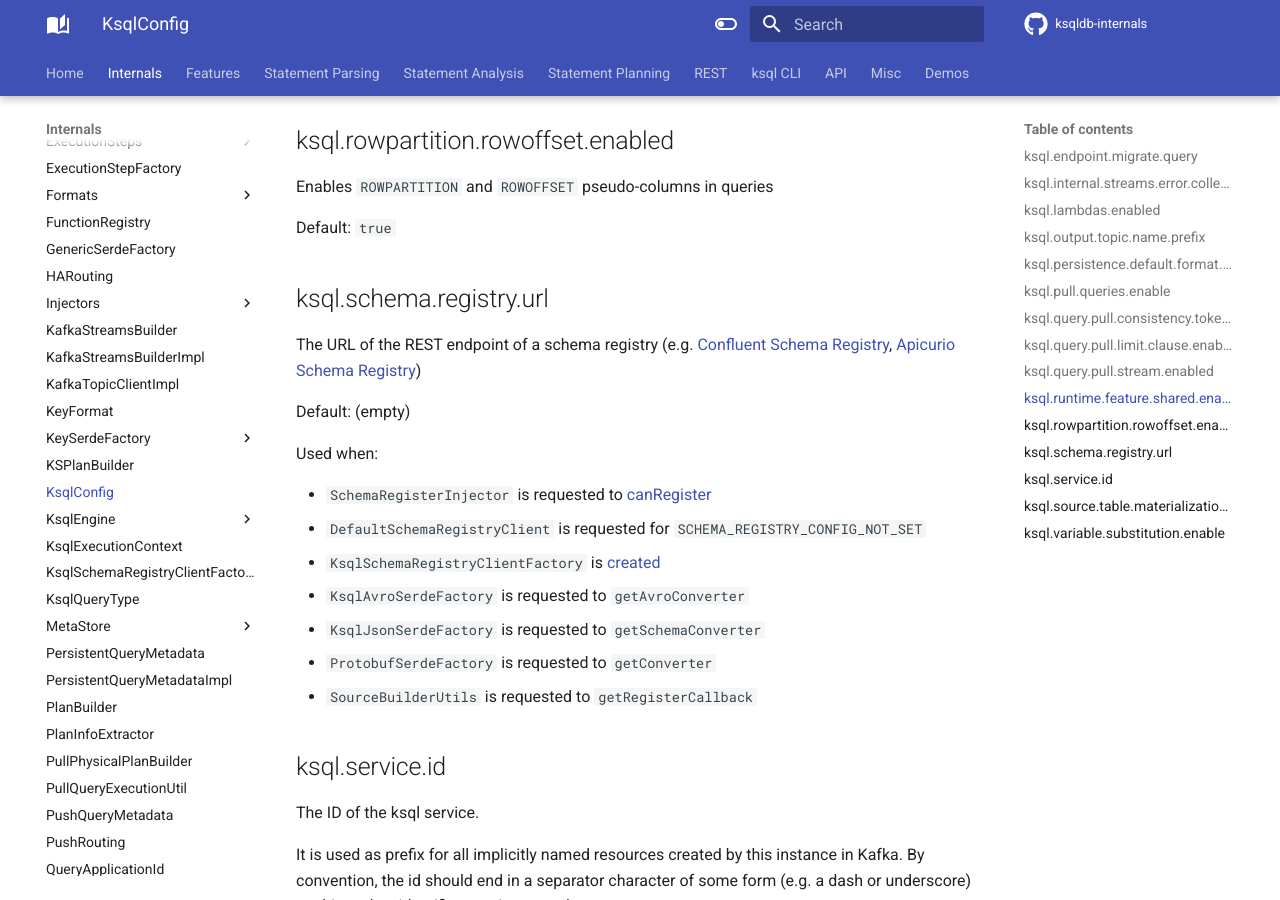
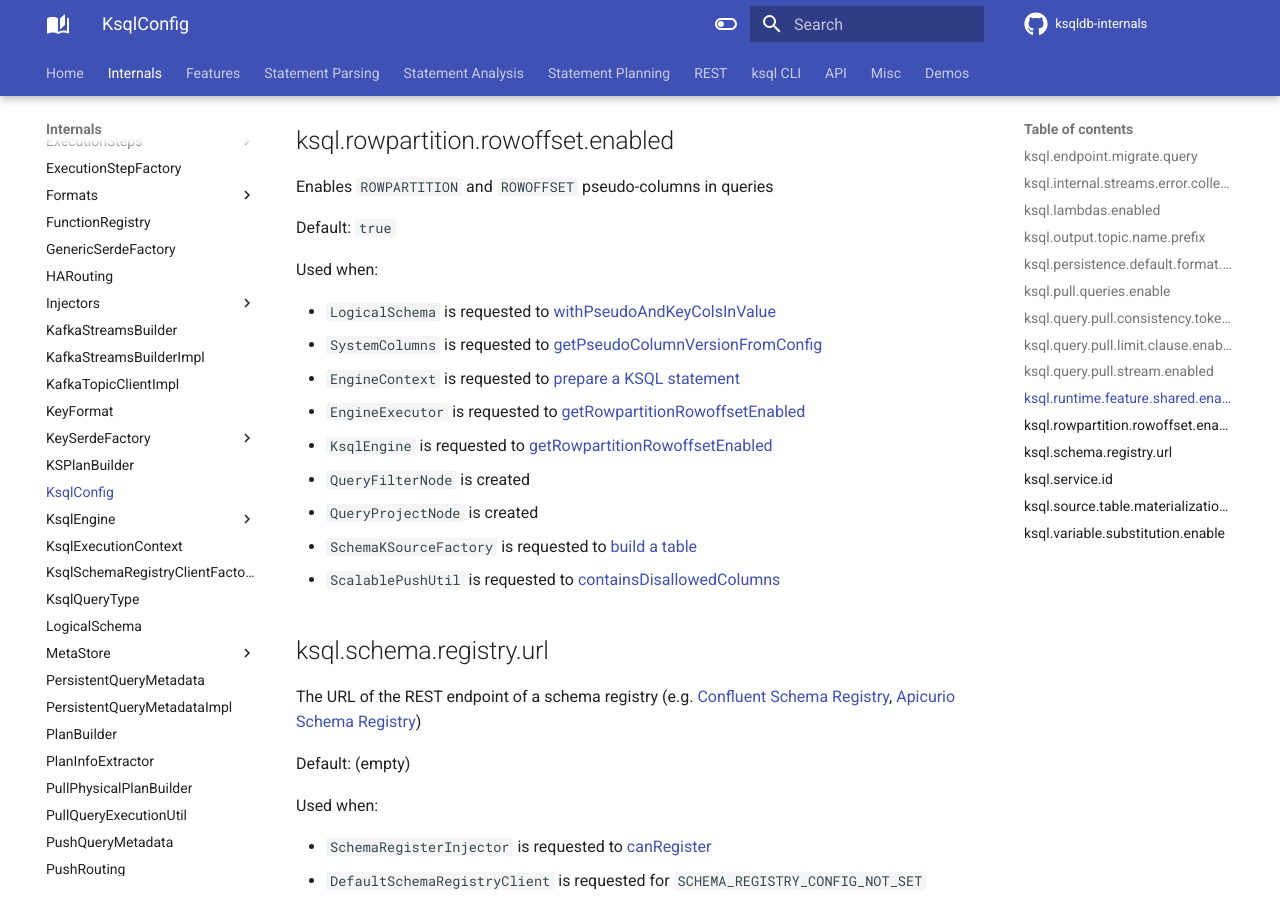
Before and after one commit to japila-books/ksqldb-internals, an MkDocs documentation site: the page built from docs/KsqlConfig.md, in a window 1280 px wide and 900 px high, scrolled down 2317 px. Built offline with MkDocs 1.6.1 and Material for MkDocs 9.7.7, drawn with Linux system fonts in a browser that asks for light colours; comment, search, counter and statistics services are not loaded.

Commit message:
ksql.rowpartition.rowoffset.enabled

```diff
--- a/docs/KsqlConfig.md
+++ b/docs/KsqlConfig.md
@@ -84,6 +84,18 @@ Enables `ROWPARTITION` and `ROWOFFSET` pseudo-columns in queries
 
 Default: `true`
 
+Used when:
+
+* `LogicalSchema` is requested to [withPseudoAndKeyColsInValue](LogicalSchema.md#withPseudoAndKeyColsInValue)
+* `SystemColumns` is requested to [getPseudoColumnVersionFromConfig](SystemColumns.md#getPseudoColumnVersionFromConfig)
+* `EngineContext` is requested to [prepare a KSQL statement](EngineContext.md#prepare)
+* `EngineExecutor` is requested to [getRowpartitionRowoffsetEnabled](EngineExecutor.md#getRowpartitionRowoffsetEnabled)
+* `KsqlEngine` is requested to [getRowpartitionRowoffsetEnabled](KsqlEngine.md#getRowpartitionRowoffsetEnabled)
+* `QueryFilterNode` is created
+* `QueryProjectNode` is created
+* `SchemaKSourceFactory` is requested to [build a table](SchemaKSourceFactory.md#buildTable)
+* `ScalablePushUtil` is requested to [containsDisallowedColumns](rest/ScalablePushUtil.md#containsDisallowedColumns)
+
 ## <span id="SCHEMA_REGISTRY_URL_PROPERTY"><span id="ksql.schema.registry.url"> ksql.schema.registry.url
 
 The URL of the REST endpoint of a schema registry (e.g. [Confluent Schema Registry](https://docs.confluent.io/platform/current/schema-registry/), [Apicurio Schema Registry](https://www.apicur.io/registry/))
--- a/mkdocs.yml
+++ b/mkdocs.yml
@@ -154,6 +154,7 @@ nav:
     - KsqlExecutionContext: KsqlExecutionContext.md
     - KsqlSchemaRegistryClientFactory: KsqlSchemaRegistryClientFactory.md
     - KsqlQueryType: KsqlQueryType.md
+    - LogicalSchema: LogicalSchema.md
     - MetaStore:
       - MetaStore: MetaStore.md
       - MetaStoreImpl: MetaStoreImpl.md
@@ -199,6 +200,7 @@ nav:
       - StatementRewriter.Rewriter: StatementRewriter.Rewriter.md
     - StreamSelectBuilder: StreamSelectBuilder.md
     - StreamSource: StreamSource.md
+    - SystemColumns: SystemColumns.md
     - TransientQueryMetadata: TransientQueryMetadata.md
     - TypeRegistry: TypeRegistry.md
     - ValueSerdeFactory:
```
Also changed, not shown: docs/LogicalSchema.md (added, +3 -0 lines), docs/SystemColumns.md (added, +3 -0 lines).
